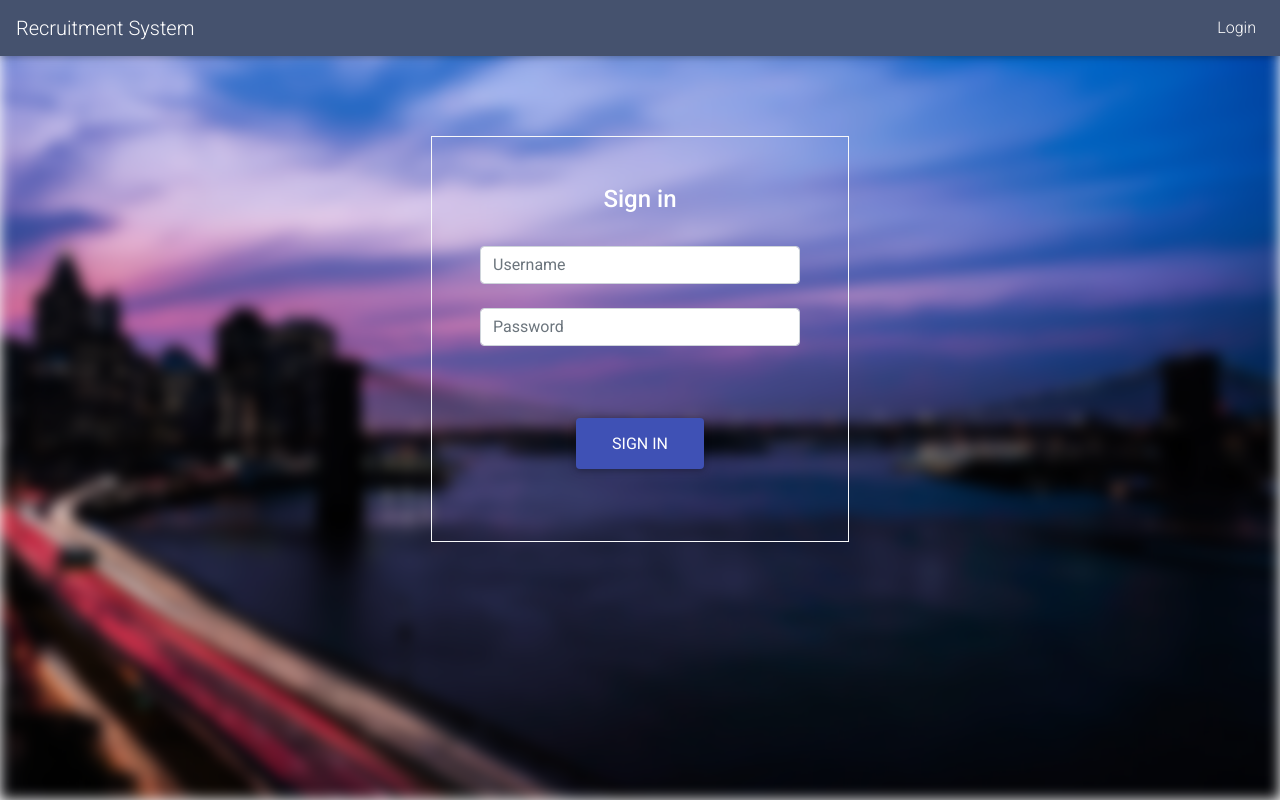
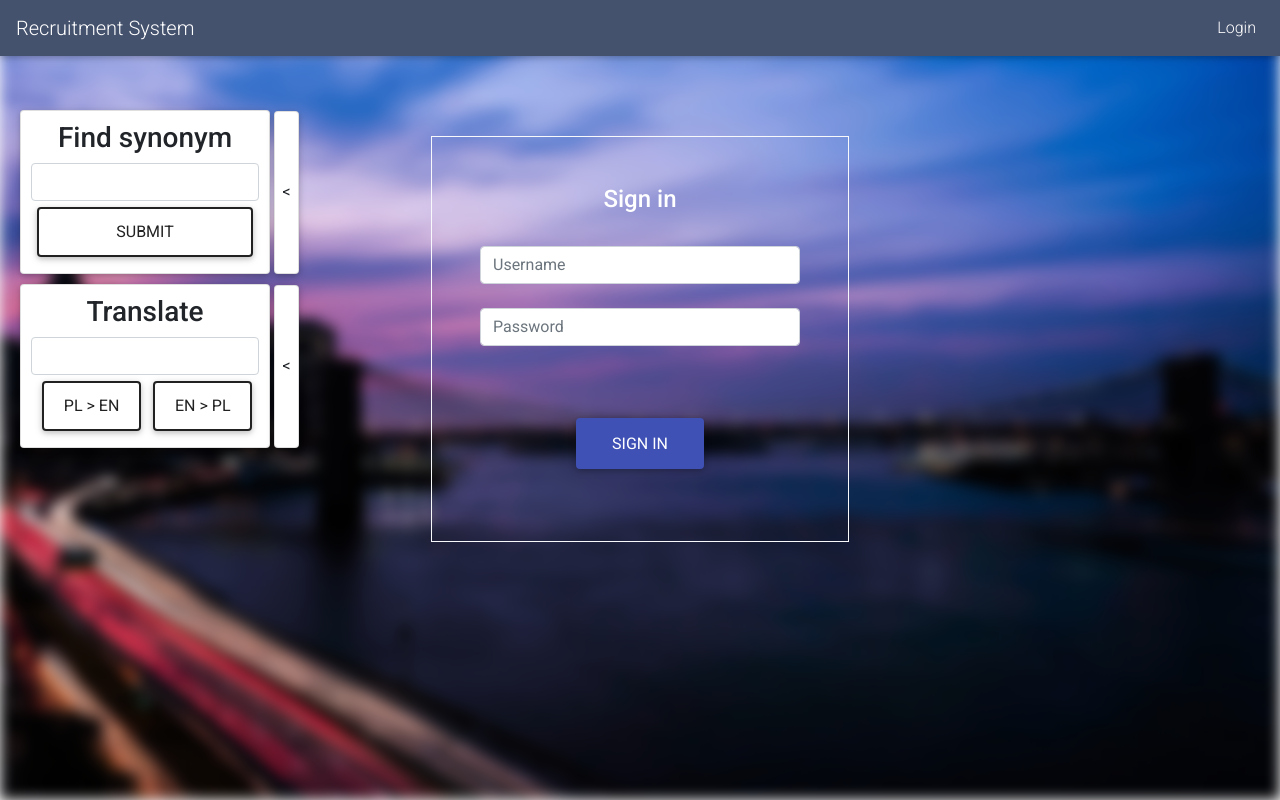
Before and after one commit to lodz-university-of-technology-masi/dropdatabase, a React (Create React App) app in the folder react-recruitment-system/: page /login in a window 1280 px wide. Built offline with nearby package versions, Linux system fonts and the light colour scheme; what aws-amplify would draw is missing.

Commit message:
Add Translate and synonym API

```diff
--- /dev/null
+++ b/react-recruitment-system/src/component/navbar/Navbar.css
@@ -0,0 +1,33 @@
+.bar{
+     position: absolute;
+    top: 100px;
+    left: 10px;
+    z-index: 10;
+}
+
+#synonym, #translate{
+    transition-duration: 0.2s;
+    left: 0;
+    padding: 10px;
+    width: 250px;
+    margin: 10px;
+}
+
+ul{
+   list-style-position: inside;
+    text-align: left;
+}
+
+.hide{
+    position:absolute;
+    height: 100.5%;
+    top:0;
+    right:-30px;
+    width: 25px;
+    vertical-align: middle;
+    cursor: pointer;
+}
+
+#hide-text, #hide-text-2{
+    margin: auto;
+}
--- a/react-recruitment-system/src/component/navbar/Navbar.js
+++ b/react-recruitment-system/src/component/navbar/Navbar.js
@@ -1,5 +1,8 @@
 import React, {useContext} from "react";
 import PropTypes from "prop-types";
+import axios from "axios";
+
+import "./Navbar.css";
 import {Link} from "react-router-dom";
 import {
   CANDIDATE_LIST_PATH,
@@ -39,6 +42,121 @@ export const Navbar = (props) => {
       </li>
     );
   };
+
+    const getSynonym = (text) => {
+        axios.get( "https://n5608yixy5.execute-api.us-east-1.amazonaws.com/dictionary/synonym", {
+         params:{
+           "text": text,
+            "lang": "pl-ru"
+          }
+        })
+        .then((res) => {
+          console.log(res);
+             document.getElementById('synonym-output').innerHTML="";
+            var h5 = document.createElement("h5");
+            var textnode = document.createTextNode("Synonyms for: "+text);
+            h5.appendChild(textnode);
+            document.getElementById('synonym-output').appendChild(h5);
+            var ul = document.createElement("ul");
+            res.data.synonyms.map((it)=>{
+                var li = document.createElement("LI");
+                var textnode = document.createTextNode(it);
+                li.appendChild(textnode);
+                ul.appendChild(li);
+            });
+            if(res.data.synonyms.length == 0){
+
+                var li = document.createElement("LI");
+                var textnode = document.createTextNode("no synonyms");
+                li.appendChild(textnode);
+                ul.appendChild(li);
+            }
+            document.getElementById('synonym-output').appendChild(ul);
+        })
+        .catch((err) => {
+          alert(err.message)
+        });
+    }
+
+    const getTranslate = (text, lang) => {
+        axios.get( "https://n5608yixy5.execute-api.us-east-1.amazonaws.com/dictionary/translate", {
+         params:{
+           "text": text,
+            "lang": (lang==1)?"pl-en":"en-pl"
+          }
+        })
+        .then((res) => {
+          console.log(res);
+             document.getElementById('translate-output').innerHTML="";
+            var h5 = document.createElement("h5");
+            var textnode = document.createTextNode("Translate for: "+text);
+            h5.appendChild(textnode);
+            document.getElementById('translate-output').appendChild(h5);
+            var ul = document.createElement("ul");
+
+            if(res.data.length == 0){
+
+                var li = document.createElement("LI");
+                var textnode = document.createTextNode("no synonyms");
+                li.appendChild(textnode);
+                ul.appendChild(li);
+            }else{
+                var li = document.createElement("LI");
+                var textnode = document.createTextNode(res.data);
+                li.appendChild(textnode);
+                ul.appendChild(li);
+            }
+            document.getElementById('translate-output').appendChild(ul);
+        })
+        .catch((err) => {
+          alert(err.message)
+        });
+    }
+
+    const showHide = (id) => {
+        if(id==1){
+            if(document.getElementById('hide-text').innerHTML == "&lt;"){
+                document.getElementById('synonym').style.left="-250px";
+                document.getElementById('hide-text').innerHTML = "&gt;";
+            }else{
+                document.getElementById('synonym').style.left="0";
+                document.getElementById('hide-text').innerHTML = "&lt;";
+            }
+        }else{
+            if(document.getElementById('hide-text-2').innerHTML == "&lt;"){
+                document.getElementById('translate').style.left="-250px";
+                document.getElementById('hide-text-2').innerHTML = "&gt;";
+            }else{
+                document.getElementById('translate').style.left="0";
+                document.getElementById('hide-text-2').innerHTML = "&lt;";
+            }
+        }
+
+    }
+
+    const renderSynonym = () => {
+        return(
+            <div className='bar'>
+                <div className='card text-center' id="synonym">
+                    <div className='hide card' onClick={()=>{showHide(1)}}><span id="hide-text">&lt;</span></div>
+                        <h3>Find synonym</h3>
+                        <input type='text' className='form-control' id='synonym-input'/>
+                        <button className='btn btn-outline-dark' onClick={()=>{getSynonym(document.getElementById('synonym-input').value)}}>Submit</button>
+                    <div id='synonym-output'></div>
+                </div>
+                <div className='card text-center' id="translate">
+                    <div className='hide card' onClick={()=>{showHide(2)}}><span id="hide-text-2">&lt;</span></div>
+                        <h3>Translate</h3>
+                        <input type='text' className='form-control' id='translate-input'/>
+                        <div className="row" style={{marginLeft: "5px"}}>
+                            <button className='btn btn-outline-dark col-md-5' onClick={()=>{getTranslate(document.getElementById('translate-input').value, 1)}}>PL > EN</button>
+                            <button className='btn btn-outline-dark col-md-5' onClick={()=>{getTranslate(document.getElementById('translate-input').value, 2)}}>EN > PL</button>
+                        </div>
+                    <div id='translate-output'></div>
+                </div>
+            </div>
+        )
+    }
 
   /**
    * If user is logged in then return CreateTestPage, if not return Login and Register
@@ -93,6 +211,7 @@ export const Navbar = (props) => {
           {renderNavItemList(state.isUserLoggedIn, Boolean(Number(state.userAccountType)))}
         </ul>
       </div>
+        {renderSynonym()}
     </nav>
   );
 };
--- a/react-recruitment-system/src/page/candidate-tests-page/CandidateTestsPage.js
+++ b/react-recruitment-system/src/page/candidate-tests-page/CandidateTestsPage.js
@@ -83,6 +83,7 @@ export const CandidateTestsPage = (props) => {
           </header>
 
           {renderTestId(it.testUUID)}
+            <div>Recruter name: {it.user.userName}</div>
           {renderStartSolvingButton(it)}
         </section>
       </Fragment>
```
